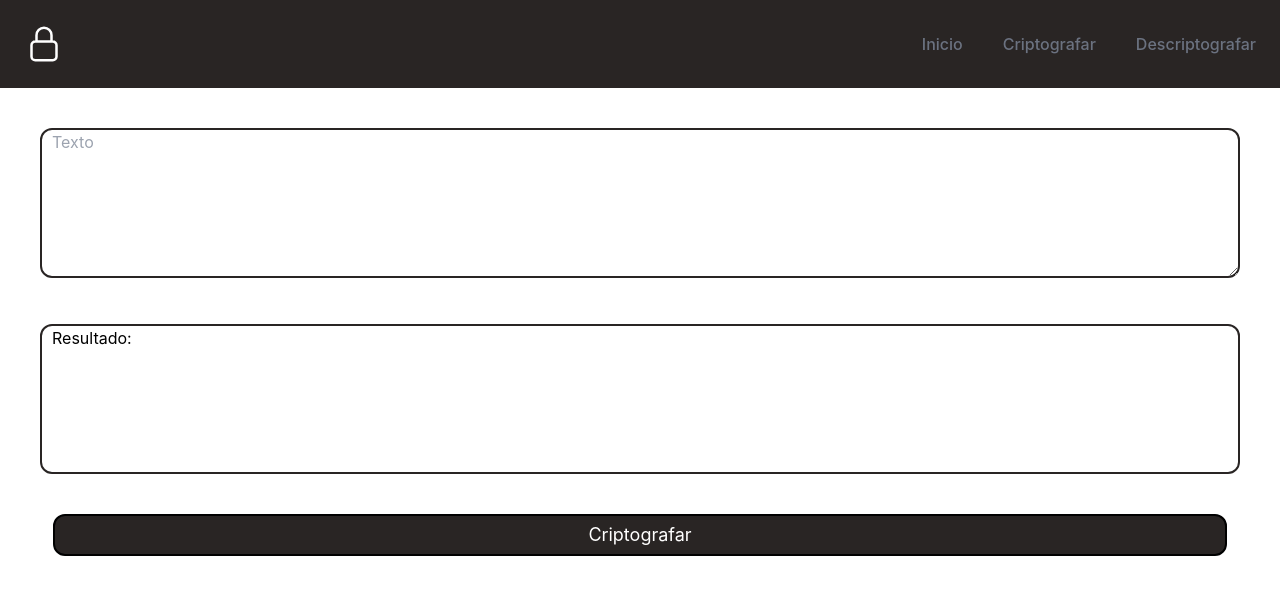
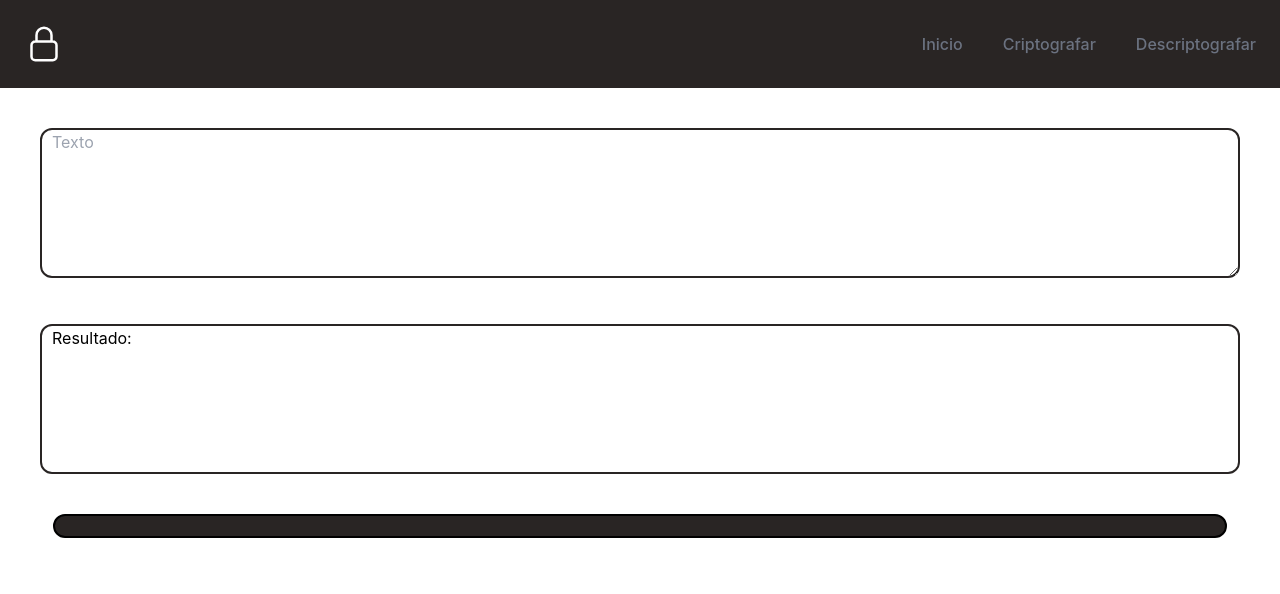
Before and after one commit to PedroLuisBrilhadori/application-RSAcryptography, a Next.js app: page /encrypt in a window 1280 px wide. Shown: the top 594 px of the page. Built offline with nearby package versions, Linux system fonts and the light colour scheme.

Commit message:
fix: put children props

```diff
--- a/src/components/Button/index.tsx
+++ b/src/components/Button/index.tsx
@@ -2,15 +2,15 @@ import { NextPage } from 'next';
 import React from 'react'
 
 interface Props {
-    text: String;
+    children?: React.ReactNode;
 }
 
 const Button: NextPage<Props> = (props) => {
-    const {text} = props;
-
     return (
-        <div className='items-center w-full text-center mb-10'>
-            <button className='self-center text-center bg-stone-800 w-11/12 rounded-xl text-white text-lg p-[5px] border-black border-2'>{text}</button>
+        <div className='items-center w-full flex place-content-center'>
+            <button type='submit' className='p-[10px] w-11/12 bg-stone-800 rounded-xl text-white text-lg border-black border-2 flex items-center place-content-center hover:bg-white hover:text-black'>
+                {props.children}
+            </button>
         </div>
     )
 }
```
